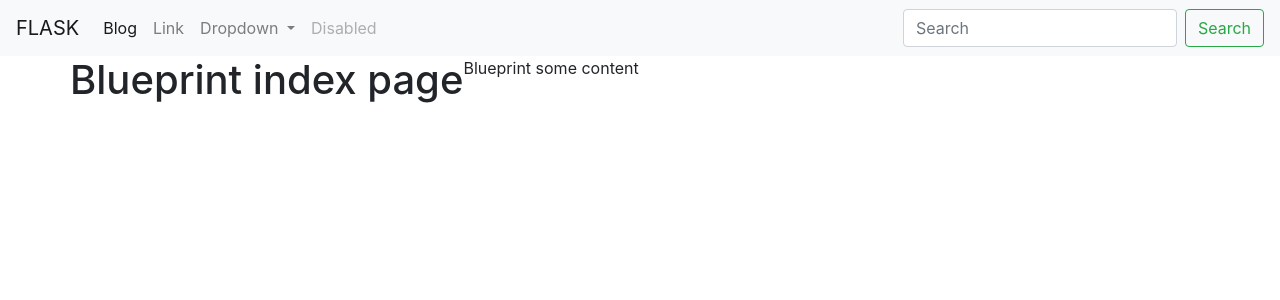
After one commit to OttoAndrey/FlaskApp, a Flask app: page /blog/ in a window 1280 px wide. The commit adds this page. Shown: the top 300 px of the page. Run offline with Flask 2, Linux system fonts and the light colour scheme; some libraries are stand-ins or nearby versions.

Commit message:
Добавил простой blueprint

```diff
--- a/app.py
+++ b/app.py
@@ -1,3 +1,5 @@
 from flask import Flask
+from posts.blueprint import posts
 
 app = Flask(__name__)
+app.register_blueprint(posts, url_prefix='/blog')
--- /dev/null
+++ b/posts/blueprint.py
@@ -0,0 +1,9 @@
+from flask import Blueprint
+from flask import render_template
+
+posts = Blueprint('posts', __name__, template_folder='templates')
+
+
+@posts.route('/')
+def index():
+    return render_template('posts/index.html')
--- /dev/null
+++ b/posts/templates/posts/index.html
@@ -0,0 +1,13 @@
+{% extends 'base.html' %}
+
+{% block title %}
+    Blueprint index page
+{% endblock %}
+
+{% block content_title %}
+    Blueprint index page
+{% endblock %}
+
+{% block content %}
+    Blueprint some content
+{% endblock %}
--- a/templates/base.html
+++ b/templates/base.html
@@ -14,7 +14,7 @@
 <body>
 
 <nav class="navbar navbar-expand-lg navbar-light bg-light">
-      <a class="navbar-brand" href="#">Navbar</a>
+      <a class="navbar-brand" href="{{ url_for('index') }}">FLASK</a>
       <button class="navbar-toggler" type="button" data-toggle="collapse" data-target="#navbarSupportedContent" aria-controls="navbarSupportedContent" aria-expanded="false" aria-label="Toggle navigation">
         <span class="navbar-toggler-icon"></span>
       </button>
@@ -22,7 +22,7 @@
       <div class="collapse navbar-collapse" id="navbarSupportedContent">
         <ul class="navbar-nav mr-auto">
           <li class="nav-item active">
-            <a class="nav-link" href="#">Home <span class="sr-only">(current)</span></a>
+            <a class="nav-link" href="{{ url_for('posts.index')}}">Blog <span class="sr-only">(current)</span></a>
           </li>
           <li class="nav-item">
             <a class="nav-link" href="#">Link</a>
```
